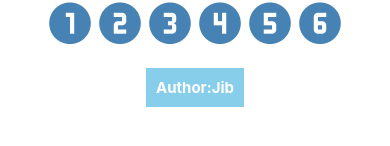
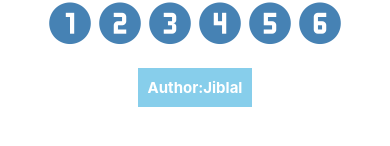
Before and after one commit to Jiblal/second-Assignement, a React Native app: screen / in a window 390 px wide. Shown: the part 304-450 px from the top of the page. Built offline with nearby package versions, Linux system fonts and the light colour scheme.

Commit message:
Fullname

```diff
--- a/components/Footer.js
+++ b/components/Footer.js
@@ -6,7 +6,7 @@ export default function Footer() {
 
     return (
         <View style={styles.footer}>
-          <Text style={styles.author}>Author:Jib</Text>
+          <Text style={styles.author}>Author:Jiblal</Text>
 
         </View>
       );
```
